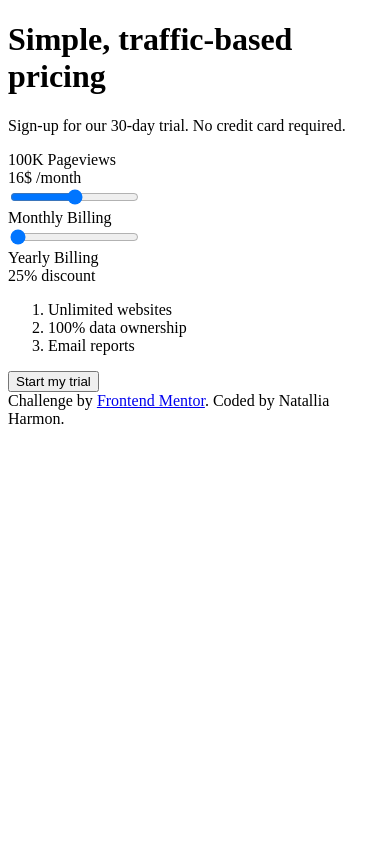
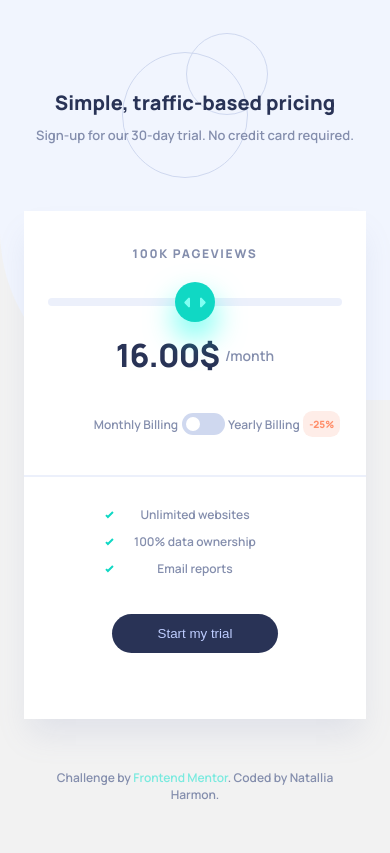
Before and after one commit to natalliasdh/pricing, a plain HTML site: page index.html in a window 390 px wide. Drawn offline with Linux system fonts and the light colour scheme.

Commit message:
Mobil design ready

```diff
--- /dev/null
+++ b/assets/css/style.css
@@ -0,0 +1,304 @@
+* {
+    margin: 0;
+    padding: 0;
+}
+
+html,
+body {
+    height: 100%;
+    box-sizing: border-box;
+}
+
+body {
+    display: flex;
+    flex-direction: column;
+    background-color: #F2F2F2;
+    background-image: url("../images/bg-pattern.svg");
+    background-repeat: no-repeat;
+    background-position: top left;
+    background-size: auto 400px;
+    font-family: 'Manrope', sans-serif;
+    font-size: 16px;
+    color: #848EAD;
+}
+
+@media only screen and (min-width:768px) {
+    body {
+        background-size: 100%;
+    }
+}
+
+footer {
+    flex-shrink: 0;
+}
+
+.content {
+    flex: 1 0 auto;
+    display: flex;
+    flex-direction: column;
+    align-items: center;
+    padding-left: 24px;
+    padding-right: 24px;
+    text-align: center;
+}
+
+header {
+    padding: 89px 0 64px 0;
+    background-image: url("../images/pattern-circles.svg");
+    background-position: center;
+    background-repeat: no-repeat;
+}
+
+h1 {
+    font-size: 20px;
+    font-weight: 800;
+    color: #293356;
+    margin-bottom: 8px;
+}
+
+.headerparagraph {
+    font-size: 13px;
+    line-height: 23px;
+}
+
+main {
+    background-color: white;
+    box-shadow: 0px 20px 30px -5px rgba(127, 137, 185, 0.152073);
+    width: 100%;
+    padding: 34px 24px;
+    box-sizing: border-box;
+}
+
+.interactive {
+    display: grid;
+    grid-template-columns: 100%;
+    grid-template-rows: 1fr 1fr 1fr;
+    margin-bottom: 34px;
+}
+
+.views {
+    grid-row-start: 1;
+    font-size: 12px;
+    font-weight: 800;
+    letter-spacing: 1.71px;
+    text-transform: uppercase;
+    margin-bottom: 25px;
+}
+
+.slider {
+    grid-row-start: 2;
+}
+
+#priceslider {
+    width: 100%;
+    margin-bottom: 25px;
+}
+
+.price {
+    grid-row-start: 3;
+    font-size: 14px;
+    font-weight: 600;
+    display: flex;
+    flex-direction: row;
+    align-items: center;
+    justify-content: center;
+}
+
+#pricenumber {
+    font-size: 32px;
+    font-weight: 800;
+    letter-spacing: -0.8px;
+    color: #293356;
+}
+
+input[type=range] {
+    -webkit-appearance: none;
+    appearance: none;
+    height: 8px;
+    background-color: #ECF0FB;
+    border-radius: 5px;
+}
+
+input[type=range]::-webkit-slider-thumb {
+    -webkit-appearance: none;
+    appearance: none;
+    width: 40px;
+    height: 40px;
+    border-radius: 100%;
+    background-color: #10D8C4;
+    cursor: pointer;
+    background-image: url("../images/icon-slider.svg");
+    background-position: center;
+    background-repeat: no-repeat;
+    box-shadow: 0px 15px 30px rgba(0, 255, 231, 0.6);
+}
+
+input[type=range]::-webkit-slider-thumb:hover {
+    opacity: 0.5;
+}
+
+input[type=range]::-moz-range-thumb {
+    -webkit-appearance: none;
+    appearance: none;
+    width: 40px;
+    height: 40px;
+    border-radius: 100%;
+    background-color: #10D8C4;
+    cursor: pointer;
+    background-image: url("../images/icon-slider.svg");
+    background-position: center;
+    background-repeat: no-repeat;
+    box-shadow: 0px 7px 20px rgba(0, 255, 231, 0.6);
+}
+
+input[type=range]::-ms-thumb {
+    -webkit-appearance: none;
+    appearance: none;
+    width: 40px;
+    height: 40px;
+    border-radius: 100%;
+    background-color: #10D8C4;
+    cursor: pointer;
+    background-image: url("../images/icon-slider.svg");
+    background-position: center;
+    background-repeat: no-repeat;
+    box-shadow: 0px 15px 30px rgba(0, 255, 231, 0.6);
+}
+
+@media only screen and (min-width:768px) {
+    .interactive {
+        grid-template-columns: 1fr 1fr;
+        grid-template-rows: 1fr 1fr;
+    }
+    .views {
+        grid-row-start: 1;
+        grid-column-start: 1;
+    }
+    .slider {
+        grid-row-start: 2;
+        grid-column-start: 1;
+        grid-column-end: 3;
+    }
+    .price {
+        grid-row-start: 1;
+        grid-column-start: 2;
+    }
+}
+
+.toggle {
+    display: flex;
+    flex-direction: row;
+    justify-content: space-around;
+    font-size: 12px;
+    align-items: center;
+    padding-left: 44px;
+    max-width: 300px;
+    margin: 0 auto;
+    margin-bottom: 38px;
+}
+
+.switch {
+    position: relative;
+    display: inline-block;
+    width: 43px;
+    height: 22px;
+}
+
+.switch input {
+    opacity: 0;
+    width: 0;
+    height: 0;
+}
+
+.round {
+    position: absolute;
+    cursor: pointer;
+    top: 0;
+    left: 0;
+    right: 0;
+    bottom: 0;
+    background-color: #CFD8EF;
+    border-radius: 15px;
+    -webkit-transition: .4s;
+    transition: .4s;
+}
+
+.round:before {
+    position: absolute;
+    content: "";
+    height: 14px;
+    width: 14px;
+    left: 4px;
+    bottom: 4px;
+    background-color: white;
+    -webkit-transition: .4s;
+    transition: .4s;
+    border-radius: 15px;
+}
+
+#monthslider:checked+.round {
+    background-color: #7AEADF;
+}
+
+input#monthslider:checked+.round:before {
+    -webkit-transform: translateX(20px);
+    -ms-transform: translateX(20px);
+    transform: translateX(20px);
+}
+
+.discount {
+    color: #FF8D68;
+    background-color: #FEEDE8;
+    border-radius: 9.5px;
+    font-size: 10px;
+    font-weight: 900;
+    padding: 6px;
+}
+
+hr {
+    border: 1px solid #ECF0FB;
+    margin-right: -24px;
+    margin-left: -24px;
+}
+
+.start {
+    padding-top: 24px;
+    padding-bottom: 32px;
+    font-size: 12px;
+}
+
+ul {
+    list-style-image: url("../images/icon-check.svg");
+    width: 148px;
+    margin: 0 auto;
+}
+
+li {
+    padding: 5px;
+}
+
+button {
+    margin-top: 32px;
+    background-color: #293356;
+    color: #BECDFF;
+    padding: 12px 46px;
+    border-radius: 20.5px;
+    border: none;
+    outline: none;
+    cursor: pointer;
+}
+
+button:hover {
+    color: white;
+}
+
+footer {
+    padding: 50px;
+    font-size: 12px;
+    text-align: center;
+}
+
+footer a {
+    text-decoration: none;
+    color: #7AEADF;
+}
--- /dev/null
+++ b/assets/scripts/media.js
@@ -0,0 +1,15 @@
+const mediaQuery = window.matchMedia('(min-width: 768px)');
+let discountField = document.querySelector(".discount");
+
+
+function size(e) {
+    if (mediaQuery.matches) {
+        discountField.textContent = "25% discount";
+    } else {
+        discountField.textContent = "-25%";
+    }
+}
+
+mediaQuery.addListener(size);
+
+size(mediaQuery);
--- a/assets/scripts/slider.js
+++ b/assets/scripts/slider.js
@@ -37,9 +37,9 @@ function pageChange() {
 };
 
 function priceCounter(price) {
-    if (monthSlider.value == "2") {
-        priceNumber.textContent = price;
+    if (monthSlider.checked == false) {
+        priceNumber.textContent = price.toFixed(2) + "$";
     } else {
-        priceNumber.textContent = (price * 0.85).toFixed(0);
+        priceNumber.textContent = (price * 0.85).toFixed(2) + "$";
     }
 }
--- a/index.html
+++ b/index.html
@@ -5,6 +5,10 @@
     <meta charset="UTF-8">
     <meta http-equiv="X-UA-Compatible" content="IE=edge">
     <meta name="viewport" content="width=device-width, initial-scale=1.0">
+    <link rel="stylesheet" type="text/css" href="assets/css/style.css">
+    <link rel="preconnect" href="https://fonts.googleapis.com">
+    <link rel="preconnect" href="https://fonts.gstatic.com" crossorigin>
+    <link href="https://fonts.googleapis.com/css2?family=Manrope:wght@600;800&display=swap" rel="stylesheet">
     <title>Frontend Mentor | Interactive pricing component</title>
 </head>
 
@@ -17,29 +21,31 @@
         <main>
             <section class="interactive">
                 <div class="views"><span id="pageviews">100K</span> Pageviews</div>
-                <div class="price"><span id="pricenumber">16</span>$ /month</div>
+                <div class="price"><span id="pricenumber">16.00$</span>&nbsp;&nbsp;/month</div>
                 <div class="slider">
                     <input type="range" min="1" max="9" step="2" value="5" id="priceslider" onchange="pageChange()">
+
 
                 </div>
             </section>
 
             <section class="toggle">
                 <div class="monthly">Monthly Billing</div>
-                <div class="switch">
-                    <input type="range" min="2" max="4" value="2" step="2" id="monthslider" onchange="pageChange()">
-                </div>
+                <label class="switch">
+                    <input type="checkbox" id="monthslider" onchange="pageChange()">
+                    <span class="round"></span>
+                </label>
                 <div class="yearly">Yearly Billing</div>
-                <div class="discount">25% discount</div>
+                <div class="discount"></div>
             </section>
-
+            <hr>
             <section class="start">
                 <div class="pros">
-                    <ol>
+                    <ul>
                         <li> Unlimited websites</li>
                         <li>100% data ownership</li>
                         <li>Email reports</li>
-                    </ol>
+                    </ul>
                 </div>
                 <div class="starttrial">
                     <button>Start my trial</button>
@@ -52,6 +58,7 @@
         Challenge by <a href="https://www.frontendmentor.io?ref=challenge " target="_blank ">Frontend Mentor</a>. Coded by Natallia Harmon.
     </footer>
     <script src="assets/scripts/slider.js "></script>
+    <script src="assets/scripts/media.js "></script>
 </body>
 
 </html>
```
Also changed, not shown: assets/images/bg-pattern.svg (added), assets/images/favicon-32x32.png (added), assets/images/icon-check.svg (added), assets/images/icon-slider.svg (added), assets/images/pattern-circles.svg (added).
